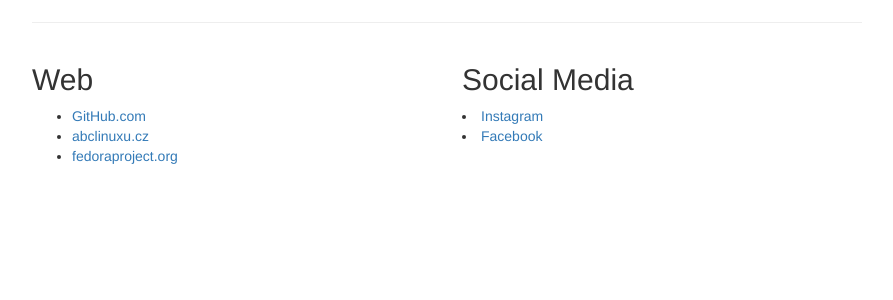
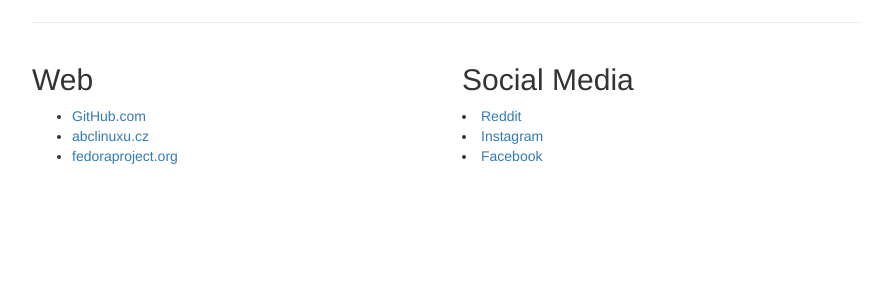
Before and after one commit to FrostyX/frostyx.github.io, a Jekyll site: the page built from contact.html, in a window 1280 px wide. Shown: the part 273-573 px from the top of the page, without its empty margins (193-1086 px from the left). Built offline with Jekyll 4.4.1, drawn with Linux system fonts in a browser that asks for light colours; nearby versions of some CDN libraries.

Commit message:
Add link to my reddit account

```diff
--- a/contact.html
+++ b/contact.html
@@ -35,6 +35,7 @@
 	</div>
 	<div class="col-md-6">
 		<h2>Social Media</h2>
+			<li><a href="https://www.reddit.com/user/FrostyX_cz" title="FrostyX_cz on reddit">Reddit</a></li>
 			<li><a href="https://www.instagram.com/jakubkadlcik/" title="FrostyX on instagram">Instagram</a></li>
 			<li><a href="https://www.facebook.com/jakubkadlcik" title="FrostyX on facebook.com">Facebook</a></li>
 		<ul>
```
